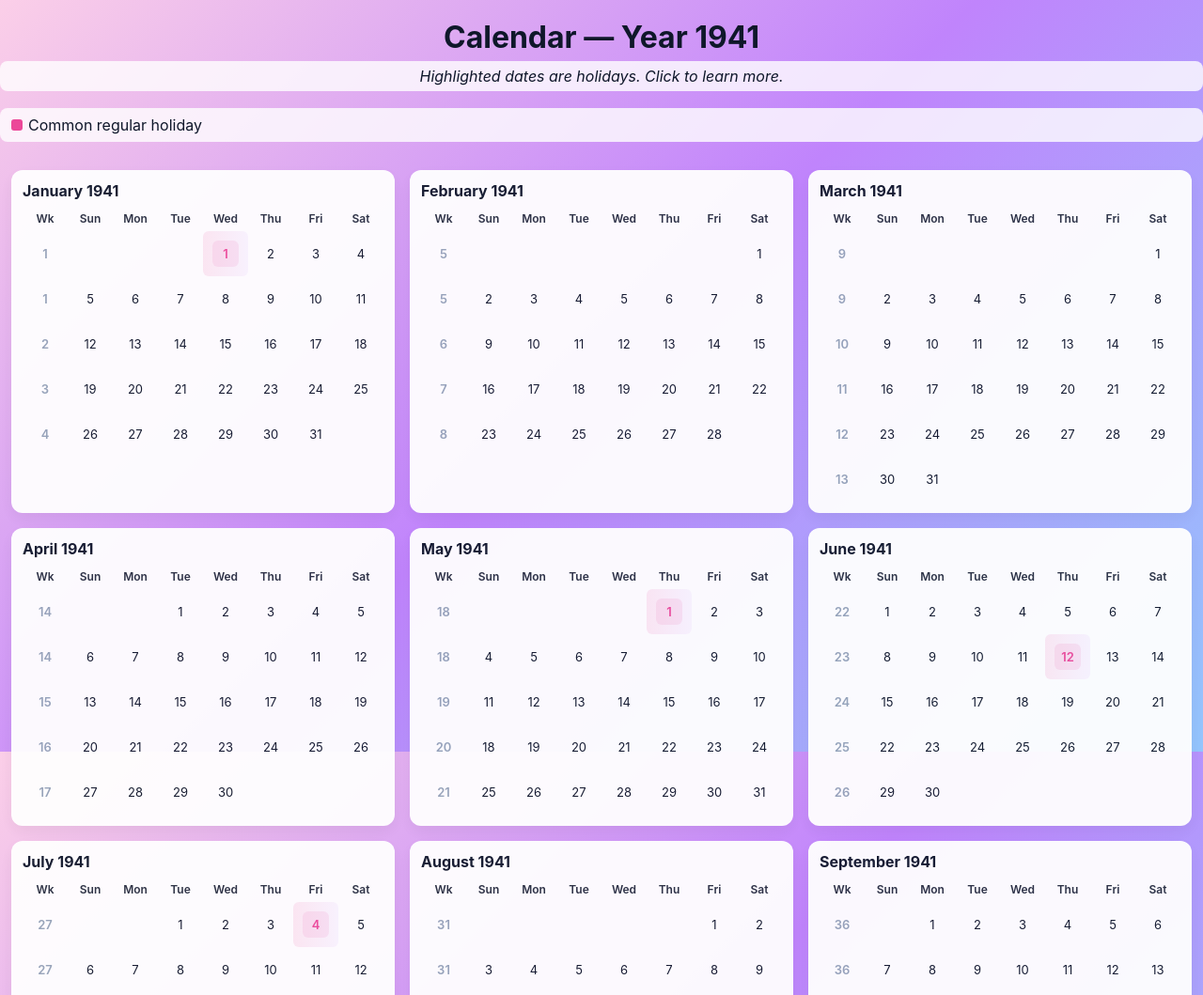
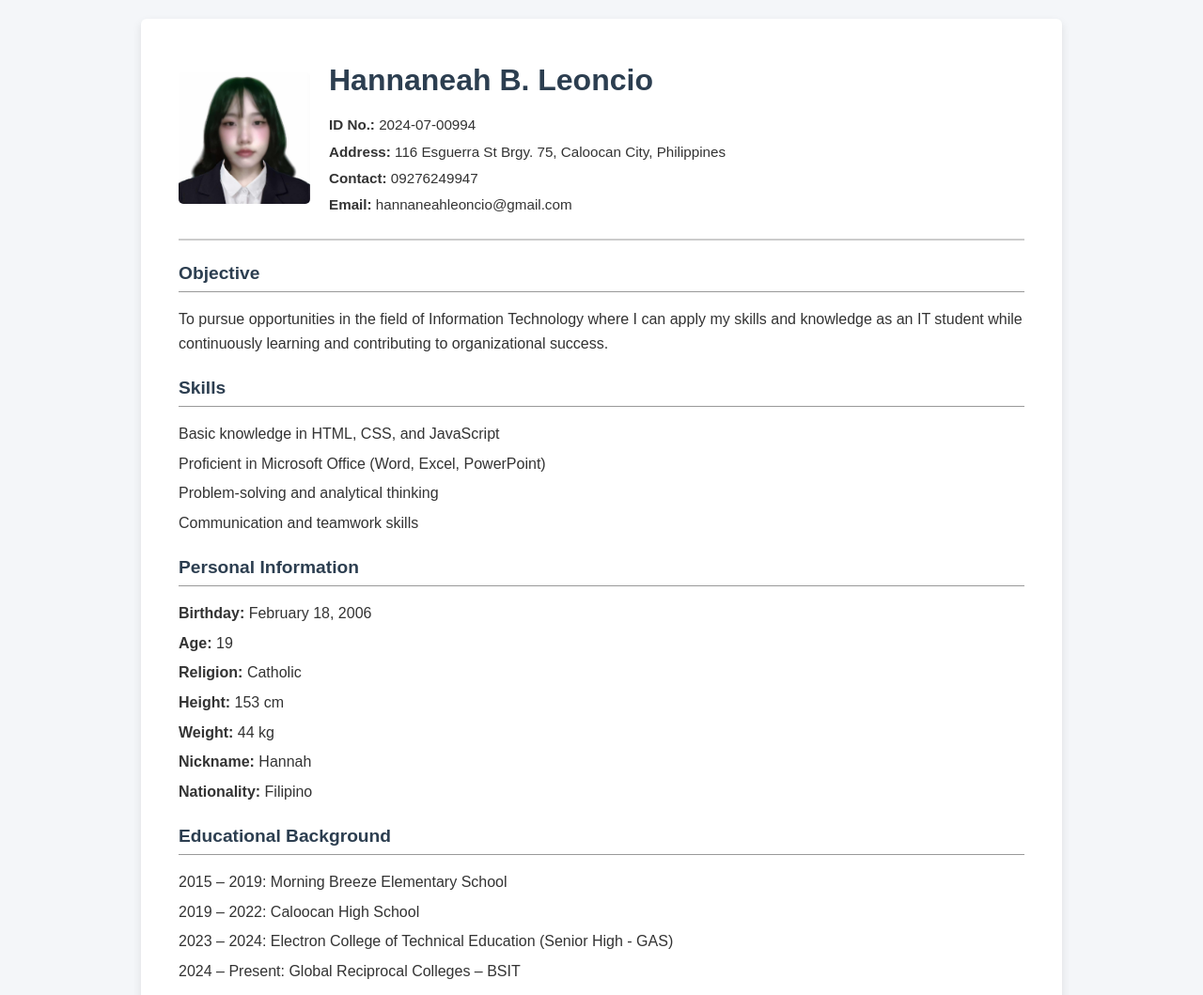
Before and after one commit to xseori/resume, a plain HTML site: page index.html in a window 1280 px wide. Shown: the top 1059 px of the page at 94% size. Drawn offline with Linux system fonts and the light colour scheme.

Commit message:
Add files via upload
resume

```diff
--- a/index.html
+++ b/index.html
@@ -3,176 +3,138 @@
 <head>
   <meta charset="utf-8">
   <meta name="viewport" content="width=device-width,initial-scale=1">
-  <title>1941 Year Calendar</title>
+  <title>Hannaneah B. Leoncio Resume</title>
   <style>
-    :root{--bg:#f5f7fb;--card:#fff;--accent:#a855f7;--accent-2:#ec4899}
-    html,body{height:100%;margin:0}
-    body{
-      font-family:Inter,system-ui,Segoe UI,Roboto,Helvetica,Arial,sans-serif;
-      background: linear-gradient(135deg, #fbcfe8, #c084fc, #93c5fd);
-      background-size: cover;
-      margin:0;
-      color:#0f172a;
-      min-height:100vh;
-      display:flex;
-      flex-direction:column;
-      align-items:center;
+    body {
+      font-family: Arial, sans-serif;
+      line-height: 1.6;
+      margin: 0;
+      padding: 0;
+      background: #f4f6f9;
+      color: #333;
     }
-    h1{text-align:center;margin:20px 0 6px 0}
-    .grid{display:grid;grid-template-columns:repeat(auto-fit,minmax(320px,1fr));gap:16px;width:100%;max-width:1500px;margin:12px auto;padding:0 12px;box-sizing:border-box}
-    .month{background:var(--card);border-radius:12px;padding:12px;box-shadow:0 6px 18px rgba(2,6,23,0.06);opacity:0.95;width:100%;box-sizing:border-box}
-    .month-header{display:flex;align-items:center;justify-content:space-between;margin-bottom:6px}
-    .month-title{font-weight:700}
-    table{width:100%;border-collapse:collapse;font-size:13px;table-layout:fixed}
-    th,td{padding:6px;text-align:center}
-    thead th{font-weight:600;font-size:12px;color:#0f172a;opacity:0.9}
-    tbody td{height:36px}
-    .daynum{display:inline-block;width:28px;height:28px;line-height:28px;border-radius:6px}
-    .today{outline:2px solid rgba(59,130,246,0.15)}
-    .holiday{background:linear-gradient(90deg,rgba(236,72,153,0.12),rgba(168,85,247,0.06));border-radius:6px;cursor:pointer}
-    .holiday .daynum{background:rgba(236,72,153,0.1);color:var(--accent-2);font-weight:600}
-    .muted{color:#94a3b8}
-    .legend{max-width:1500px;width:100%;margin:8px auto 18px;padding:8px 12px;display:flex;gap:12px;align-items:center;background:rgba(255,255,255,0.8);border-radius:8px;box-sizing:border-box}
-    .legend span{display:flex;gap:6px;align-items:center}
-    .dot{width:12px;height:12px;border-radius:3px}
-    .dot.h{background:var(--accent-2)}
-    .controls{text-align:center;margin-bottom:10px;background:rgba(255,255,255,0.8);padding:6px;border-radius:8px;max-width:1500px;width:100%;box-sizing:border-box}
-    .controls a{color:var(--accent);text-decoration:none;font-weight:600}
-
-    /* Modal Styles */
-    .modal{display:none;position:fixed;z-index:1000;left:0;top:0;width:100%;height:100%;overflow:auto;background:rgba(0,0,0,0.6);}
-    .modal-content{background:#fff;margin:5% auto;padding:20px;border-radius:12px;width:95%;max-width:500px;box-shadow:0 6px 20px rgba(0,0,0,0.2);animation:fadeIn 0.3s ease-in-out}
-    .close{color:#aaa;float:right;font-size:28px;font-weight:bold;cursor:pointer}
-    .close:hover{color:#000}
-    @keyframes fadeIn{from{opacity:0;transform:translateY(-20px)}to{opacity:1;transform:translateY(0)}}
+    .container {
+      max-width: 900px;
+      margin: 20px auto;
+      background: #fff;
+      padding: 40px;
+      border-radius: 6px;
+      box-shadow: 0 4px 10px rgba(0,0,0,0.1);
+    }
+    header {
+      display: flex;
+      align-items: center;
+      border-bottom: 2px solid #ccc;
+      padding-bottom: 20px;
+      margin-bottom: 20px;
+    }
+    header img {
+      width: 140px;
+      height: 140px;
+      border-radius: 5px;
+      object-fit: cover;
+      margin-right: 20px;
+    }
+    header .info {
+      flex: 1;
+    }
+    header h1 {
+      font-size: 2em;
+      margin: 0 0 10px;
+      color: #2c3e50;
+    }
+    header p {
+      margin: 4px 0;
+      font-size: 0.95em;
+    }
+    section {
+      margin-bottom: 20px;
+    }
+    h2 {
+      font-size: 1.2em;
+      margin-bottom: 8px;
+      color: #2c3e50;
+      border-bottom: 1px solid #999;
+      padding-bottom: 3px;
+    }
+    ul {
+      list-style: none;
+      padding: 0;
+    }
+    ul li {
+      margin-bottom: 6px;
+    }
   </style>
 </head>
 <body>
-  <h1>Calendar — Year 1941</h1>
-  <div class="controls"><em>Highlighted dates are holidays. Click to learn more.</em></div>
-  <div class="legend">
-    <span><span class="dot h"></span> Common regular holiday</span>
+  <div class="container">
+    <header>
+      <img src="2x2pic.jpg" alt="ID Photo">
+      <div class="info">
+        <h1>Hannaneah B. Leoncio</h1>
+        <p><strong>ID No.:</strong> 2024-07-00994</p>
+        <p><strong>Address:</strong> 116 Esguerra St Brgy. 75, Caloocan City, Philippines</p>
+        <p><strong>Contact:</strong> 09276249947</p>
+        <p><strong>Email:</strong> hannaneahleoncio@gmail.com</p>
+      </div>
+    </header>
+
+    <section>
+      <h2>Objective</h2>
+      <p>To pursue opportunities in the field of Information Technology where I can apply my skills and knowledge as an IT student while continuously learning and contributing to organizational success.</p>
+    </section>
+
+    <section>
+      <h2>Skills</h2>
+      <ul>
+        <li>Basic knowledge in HTML, CSS, and JavaScript</li>
+        <li>Proficient in Microsoft Office (Word, Excel, PowerPoint)</li>
+        <li>Problem-solving and analytical thinking</li>
+        <li>Communication and teamwork skills</li>
+      </ul>
+    </section>
+
+    <section>
+      <h2>Personal Information</h2>
+      <ul>
+        <li><strong>Birthday:</strong> February 18, 2006</li>
+        <li><strong>Age:</strong> 19</li>
+        <li><strong>Religion:</strong> Catholic</li>
+        <li><strong>Height:</strong> 153 cm</li>
+        <li><strong>Weight:</strong> 44 kg</li>
+        <li><strong>Nickname:</strong> Hannah</li>
+        <li><strong>Nationality:</strong> Filipino</li>
+      </ul>
+    </section>
+
+    <section>
+      <h2>Educational Background</h2>
+      <ul>
+        <li>2015 – 2019: Morning Breeze Elementary School</li>
+        <li>2019 – 2022: Caloocan High School</li>
+        <li>2023 – 2024: Electron College of Technical Education (Senior High - GAS)</li>
+        <li>2024 – Present: Global Reciprocal Colleges – BSIT</li>
+      </ul>
+    </section>
+
+    <section>
+      <h2>Certificates and Awards</h2>
+      <p>N/A</p>
+    </section>
+
+    <section>
+      <h2>Working Experience</h2>
+      <p>N/A</p>
+    </section>
+
+    <section>
+      <h2>Character References</h2>
+      <ul>
+        <li>Ramel Leoncio - 09237437785</li>
+        <li>Vine Leoncio - 09760048198</li>
+        <li>Jolo Catuiza - 09764848458</li>
+      </ul>
+    </section>
   </div>
-  <div id="calendar" class="grid" aria-live="polite"></div>
-
-  <!-- Modal -->
-  <div id="holidayModal" class="modal">
-    <div class="modal-content">
-      <span class="close">&times;</span>
-      <h2 id="holidayTitle"></h2>
-      <p id="holidayDesc"></p>
-      <img id="holidayImg" src="" alt="Holiday Image" style="width:100%;border-radius:8px;display:none;">
-    </div>
-  </div>
-
-  <script>
-    // Holidays (common regular holidays)
-    const holidays = {
-      '1941-01-01': {title:"New Year's Day", desc:"New Year's Day — the first day of the Gregorian year.", img:"https://upload.wikimedia.org/wikipedia/commons/6/65/New_Year_Fireworks.jpg"},
-      '1941-05-01': {title:"Labor Day / May Day", desc:"Labor Day or International Workers' Day, observed on May 1 in many countries.", img:"https://upload.wikimedia.org/wikipedia/commons/d/d3/Labour_Day_parade.jpg"},
-      '1941-06-12': {title:"Philippine Independence Day", desc:"Philippine Independence Day — commemorates the declaration of independence from Spain on June 12, 1898.", img:"https://upload.wikimedia.org/wikipedia/commons/5/5a/Philippine_Flag_Day.jpg"},
-      '1941-07-04': {title:"Independence Day (USA)", desc:"Independence Day (United States) celebrated on July 4.", img:"https://upload.wikimedia.org/wikipedia/commons/2/2c/Fireworks_on_Independence_Day.jpg"},
-      '1941-11-01': {title:"All Saints' Day", desc:"All Saints' Day — a Christian solemnity celebrated in honor of all saints on November 1.", img:"https://upload.wikimedia.org/wikipedia/commons/4/4e/All_Saints_Day_Cemetery.jpg"},
-      '1941-11-02': {title:"All Souls' Day", desc:"All Souls' Day — a day of prayer and remembrance for the souls of those who have died, observed on November 2.", img:"https://upload.wikimedia.org/wikipedia/commons/e/e5/All_Souls_Day_Candles.jpg"},
-      '1941-11-30': {title:"Bonifacio Day", desc:"Bonifacio Day — commemorates the birthday of revolutionary leader Andrés Bonifacio on November 30.", img:"https://upload.wikimedia.org/wikipedia/commons/8/88/Bonifacio_Monument.jpg"},
-      '1941-12-25': {title:"Christmas Day", desc:"Christmas Day — celebrated on December 25.", img:"https://upload.wikimedia.org/wikipedia/commons/6/6f/Christmas_tree_with_lights.jpg"},
-      '1941-12-30': {title:"Rizal Day", desc:"Rizal Day — commemorates the life and works of national hero José Rizal, observed on December 30.", img:"https://upload.wikimedia.org/wikipedia/commons/3/3d/Jose_Rizal_Monument_Luneta.jpg"}
-    };
-
-    function getISOWeek(date) {
-      const tmp = new Date(date.getTime());
-      tmp.setHours(0,0,0,0);
-      tmp.setDate(tmp.getDate() + 3 - (tmp.getDay() + 6) % 7);
-      const week1 = new Date(tmp.getFullYear(),0,4);
-      return 1 + Math.round(((tmp.getTime() - week1.getTime()) / 86400000 - 3 + (week1.getDay() + 6)%7) / 7);
-    }
-
-    function buildCalendar(year){
-      const container = document.getElementById('calendar');
-      container.innerHTML='';
-      const monthNames = ['January','February','March','April','May','June','July','August','September','October','November','December'];
-      const dayNames = ['Wk','Sun','Mon','Tue','Wed','Thu','Fri','Sat'];
-
-      for(let m=0;m<12;m++){
-        const card = document.createElement('section');
-        card.className='month';
-        const header = document.createElement('div'); header.className='month-header';
-        header.innerHTML = `<div class="month-title">${monthNames[m]} ${year}</div>`;
-        card.appendChild(header);
-
-        const table = document.createElement('table');
-        const thead = document.createElement('thead');
-        const trh = document.createElement('tr');
-        trh.innerHTML = dayNames.map(d=>`<th>${d}</th>`).join('');
-        thead.appendChild(trh); table.appendChild(thead);
-        const tbody = document.createElement('tbody');
-
-        let firstDay = new Date(year, m, 1).getDay();
-        let daysInMonth = new Date(year,m+1,0).getDate();
-        let weeks = [];
-        let day = 1;
-        let week = new Array(7).fill(0);
-        for(let i=0;i<7;i++){
-          if(i<firstDay) week[i]=0; else {week[i]=day; day++;}
-        }
-        weeks.push(week);
-        while(day<=daysInMonth){
-          week = new Array(7).fill(0);
-          for(let i=0;i<7 && day<=daysInMonth;i++){week[i]=day;day++;}
-          weeks.push(week);
-        }
-
-        weeks.forEach(wk=>{
-          const tr = document.createElement('tr');
-          let firstRealDay = wk.find(d=>d>0);
-          let weekDate = new Date(year, m, firstRealDay||1);
-          let weekNum = getISOWeek(weekDate);
-          tr.innerHTML = `<td class="muted" style="width:32px;font-weight:600">${weekNum}</td>` +
-            wk.map(d=>{
-              if(d===0) return '<td class="muted">&nbsp;</td>';
-              const iso = `${year}-${String(m+1).padStart(2,'0')}-${String(d).padStart(2,'0')}`;
-              const isHoliday = holidays[iso] ? true : false;
-              let cls = isHoliday ? 'holiday' : '';
-              return `<td class="${cls}" data-date="${iso}"><div class="daynum">${d}</div></td>`;
-            }).join('');
-          tbody.appendChild(tr);
-        });
-
-        table.appendChild(tbody);
-        card.appendChild(table);
-        container.appendChild(card);
-      }
-    }
-
-    buildCalendar(1941);
-
-    // Modal logic
-    const modal = document.getElementById("holidayModal");
-    const modalTitle = document.getElementById("holidayTitle");
-    const modalDesc = document.getElementById("holidayDesc");
-    const modalImg = document.getElementById("holidayImg");
-    const closeBtn = document.querySelector(".close");
-
-    document.addEventListener('click', function(e){
-      if(e.target.closest('.holiday')){
-        const date = e.target.closest('.holiday').dataset.date;
-        const holiday = holidays[date];
-        if(holiday){
-          modalTitle.textContent = holiday.title;
-          modalDesc.textContent = holiday.desc;
-          if(holiday.img){
-            modalImg.src = holiday.img;
-            modalImg.style.display = 'block';
-          } else {
-            modalImg.style.display = 'none';
-          }
-          modal.style.display = 'block';
-        }
-      }
-    });
-
-    closeBtn.onclick = function(){modal.style.display='none'}
-    window.onclick = function(event){if(event.target==modal){modal.style.display='none'}}
-  </script>
 </body>
 </html>
```
Also changed, not shown: 2x2pic.jpg (added).
